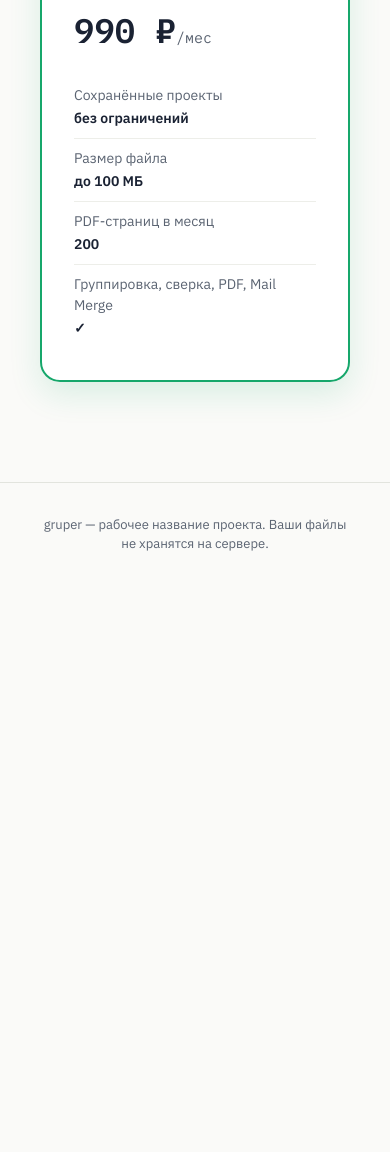
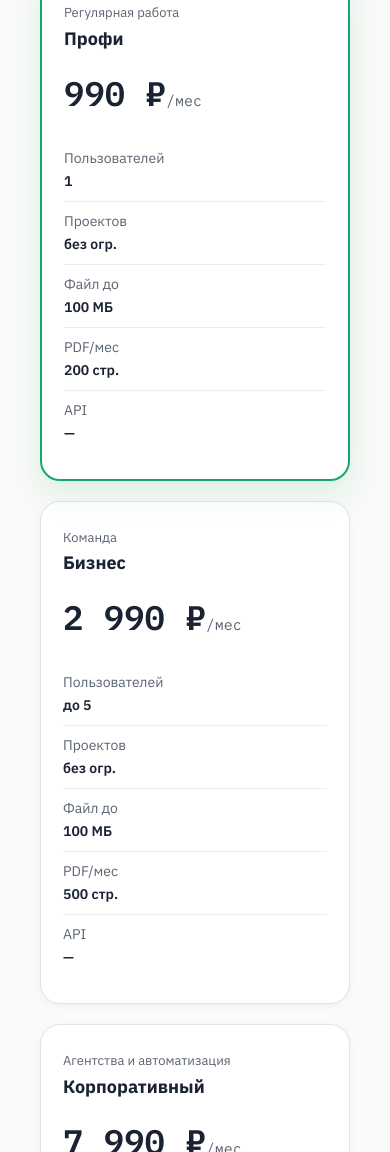
Before and after one commit to MBMASTIF/sortab, a plain HTML site: page design-prototype/index.html in a window 390 px wide. Shown: the part 3431-4583 px from the top of the page. Before the commit the page ends 4017 px from the top, so only its background shows below. Drawn offline with Linux system fonts and the light colour scheme.

Commit message:
Add Business and Corporate tiers (team seats, API access) to pricing; verified 4-card layout desktop+mobile, drag-demo regression-free

```diff
--- a/design-prototype/index.html
+++ b/design-prototype/index.html
@@ -260,17 +260,23 @@
 
   .price-cards {
     display: grid;
-    grid-template-columns: 1fr 1fr;
-    gap: 24px;
-    max-width: 760px;
+    grid-template-columns: repeat(4, 1fr);
+    gap: 20px;
+    max-width: 1120px;
     margin: 0 auto;
+    align-items: start;
   }
   .price-card {
     background: #fff;
     border: 1px solid var(--rule);
     border-radius: 20px;
-    padding: 32px;
+    padding: 26px 22px;
     box-shadow: 0 2px 8px rgba(26, 34, 51, 0.04);
+  }
+  .price-card .tagline {
+    font-size: 13px;
+    color: var(--ink-soft);
+    margin-bottom: 2px;
   }
   .price-card.featured {
     border: 2px solid var(--ledger-line);
@@ -404,24 +410,52 @@
     <p class="pricing-sub">Все возможности доступны на любом тарифе. Разница — только в лимитах.</p>
     <div class="price-cards">
       <div class="price-card">
+        <p class="tagline">Разовая задача</p>
         <h3>Бесплатно</h3>
         <div class="price">0 ₽</div>
         <ul>
-          <li><span>Сохранённые проекты</span><span>1</span></li>
-          <li><span>Размер файла</span><span>до 20 МБ</span></li>
-          <li><span>PDF-страниц в месяц</span><span>10</span></li>
-          <li><span>Группировка, сверка, PDF, Mail Merge</span><span class="check">✓</span></li>
+          <li><span>Пользователей</span><span>1</span></li>
+          <li><span>Проектов</span><span>1</span></li>
+          <li><span>Файл до</span><span>20 МБ</span></li>
+          <li><span>PDF/мес</span><span>10 стр.</span></li>
+          <li><span>API</span><span>—</span></li>
         </ul>
       </div>
       <div class="price-card featured">
         <span class="badge">Популярный</span>
+        <p class="tagline">Регулярная работа</p>
         <h3>Профи</h3>
         <div class="price">990 ₽<span>/мес</span></div>
         <ul>
-          <li><span>Сохранённые проекты</span><span>без ограничений</span></li>
-          <li><span>Размер файла</span><span>до 100 МБ</span></li>
-          <li><span>PDF-страниц в месяц</span><span>200</span></li>
-          <li><span>Группировка, сверка, PDF, Mail Merge</span><span class="check">✓</span></li>
+          <li><span>Пользователей</span><span>1</span></li>
+          <li><span>Проектов</span><span>без огр.</span></li>
+          <li><span>Файл до</span><span>100 МБ</span></li>
+          <li><span>PDF/мес</span><span>200 стр.</span></li>
+          <li><span>API</span><span>—</span></li>
+        </ul>
+      </div>
+      <div class="price-card">
+        <p class="tagline">Команда</p>
+        <h3>Бизнес</h3>
+        <div class="price">2 990 ₽<span>/мес</span></div>
+        <ul>
+          <li><span>Пользователей</span><span>до 5</span></li>
+          <li><span>Проектов</span><span>без огр.</span></li>
+          <li><span>Файл до</span><span>100 МБ</span></li>
+          <li><span>PDF/мес</span><span>500 стр.</span></li>
+          <li><span>API</span><span>—</span></li>
+        </ul>
+      </div>
+      <div class="price-card">
+        <p class="tagline">Агентства и автоматизация</p>
+        <h3>Корпоративный</h3>
+        <div class="price">7 990 ₽<span>/мес</span></div>
+        <ul>
+          <li><span>Пользователей</span><span>до 20</span></li>
+          <li><span>Проектов</span><span>без огр.</span></li>
+          <li><span>Файл до</span><span>500 МБ</span></li>
+          <li><span>PDF/мес</span><span>без огр.</span></li>
+          <li><span>API</span><span class="check">✓</span></li>
         </ul>
       </div>
     </div>
```
